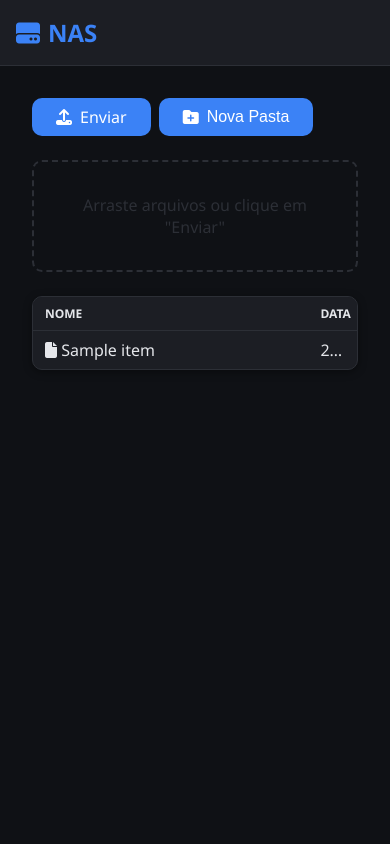
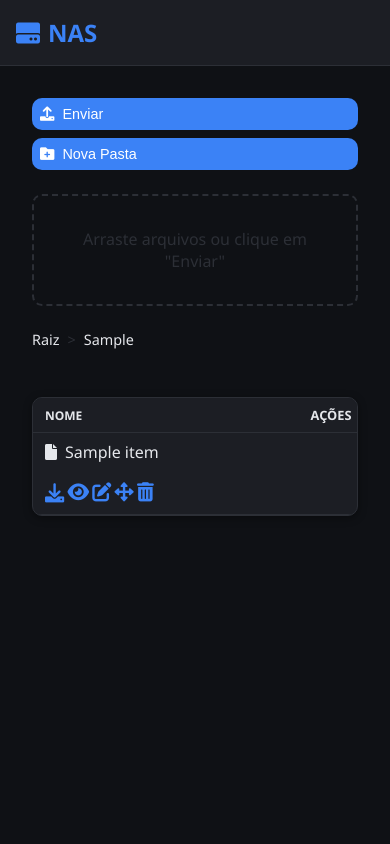
Before and after one commit to LucasFelip/py-nas, a Flask app: template templates/index.html in a window 390 px wide. Run offline with Flask 3, Linux system fonts and the light colour scheme; the template is opened without the code that fills it: most values are stand-ins (such as "Sample title", 1, 10 or a date in 2020).

Commit message:
update commit

```diff
--- a/server.py
+++ b/server.py
@@ -1,4 +1,4 @@
-from flask import Flask, request, send_from_directory, render_template, redirect, url_for, abort
+from flask import Flask, request, send_from_directory, render_template, redirect, url_for, abort, jsonify
 from werkzeug.utils import secure_filename
 from datetime import datetime
 import os
@@ -117,5 +117,55 @@ def delete(file_path):
         abort(500, description=str(e))
     return redirect(request.referrer or '/')
 
+@app.route('/rename', methods=['POST'])
+def rename():
+    old_path = request.form.get('old_path')
+    new_name = secure_filename(request.form.get('new_name'))
+    if not old_path or not new_name:
+        abort(400, description='Dados inválidos.')
+
+    full_old = secure_path(old_path)
+    new_path = os.path.join(os.path.dirname(full_old), new_name)
+
+    try:
+        os.rename(full_old, new_path)
+    except Exception as e:
+        abort(500, description=str(e))
+    return ('', 204)
+
+@app.route('/move', methods=['POST'])
+def move():
+    src = request.form.get('src')
+    dst = request.form.get('dst')
+    if not src or not dst:
+        abort(400, description='Dados inválidos.')
+
+    full_src = secure_path(src)
+    full_dst = secure_path(dst)
+
+    if os.path.isdir(full_dst):
+        new_location = os.path.join(full_dst, os.path.basename(full_src))
+    else:
+        new_location = full_dst
+
+    try:
+        shutil.move(full_src, new_location)
+    except Exception as e:
+        abort(500, description=str(e))
+    return ('', 204)
+
+@app.route('/preview/<path:file_path>')
+def preview(file_path):
+    full_path = secure_path(file_path)
+    if not os.path.exists(full_path):
+        abort(404)
+
+    try:
+        with open(full_path, 'r', encoding='utf-8') as f:
+            content = f.read()
+        return jsonify({ 'name': os.path.basename(full_path), 'content': content })
+    except Exception:
+        return jsonify({ 'error': 'Não é possível visualizar este arquivo.' }), 400
+
 if __name__ == '__main__':
     app.run(host='0.0.0.0', port=8080, threaded=True)
--- a/static/css/style.css
+++ b/static/css/style.css
@@ -2,40 +2,26 @@
   Variables
 ====================================*/
 :root {
-    /* Colors */
   --bg: #0f1115;
   --tile: #1c1e24;
   --accent: #3b82f6;
   --highlight: #2c2f36;
   --text: #e5e7eb;
-
-    /* Spacing scale */
   --space-xxs: 0.25rem;
   --space-xs: 0.5rem;
   --space-sm: 0.75rem;
   --space-md: 1rem;
   --space-lg: 1.5rem;
   --space-xl: 2rem;
-
-    /* Border & radius */
-    --radius: 0.625rem; /* 10px */
+  --radius: 0.625rem;
   --border: 1px solid var(--highlight);
-
-    /* Table column proportions */
-    --col-size: 10%;
-    --col-date: 15%;
-    --col-actions: 5rem;
-
-    /* Transitions */
   --transition: 0.3s;
 }
 
 /*====================================
 Reset & Base
 ====================================*/
-  *,
-  *::before,
-  *::after {
+*, *::before, *::after {
   box-sizing: border-box;
   margin: 0;
   padding: 0;
@@ -70,7 +56,7 @@
 }
 
 /*====================================
-    Layout: Sidebar + Content
+Layout
 ====================================*/
 main {
   flex: 1;
@@ -84,6 +70,9 @@
   background: var(--tile);
   border-right: var(--border);
   overflow-y: auto;
+  display: flex;
+  flex-direction: column;
+  gap: var(--space-md);
 }
 
 .content {
@@ -98,27 +87,37 @@
 /*====================================
 Breadcrumb & Folder Tree
 ====================================*/
-  .breadcrumb {
+.breadcrumb, .breadcrumb-top {
   font-size: 0.9rem;
+  display: flex;
+  flex-wrap: wrap;
+  align-items: center;
+  gap: var(--space-xs);
   margin-bottom: var(--space-lg);
 }
 
-  .breadcrumb a {
-    color: var(--accent);
+.breadcrumb a, .breadcrumb-top a {
+  color: var(--text);
   text-decoration: none;
+  max-width: 100%;
+  overflow: hidden;
+  text-overflow: ellipsis;
+  white-space: nowrap;
 }
 
-  .breadcrumb span {
-    margin: 0 var(--space-xs);
+.breadcrumb span, .breadcrumb-top span {
   color: var(--highlight);
+}
+
+.breadcrumb-top {
+  display: none;
 }
 
 .folder-tree {
   list-style: none;
-  }
-
-  .folder-tree li + li {
-    margin-top: var(--space-xxs);
+  display: flex;
+  flex-direction: column;
+  gap: var(--space-xxs);
 }
 
 .folder-tree a {
@@ -130,6 +129,9 @@
   color: var(--text);
   text-decoration: none;
   transition: background var(--transition);
+  white-space: nowrap;
+  overflow: hidden;
+  text-overflow: ellipsis;
 }
 
 .folder-tree a:hover,
@@ -143,6 +145,7 @@
 .controls {
   display: flex;
   gap: var(--space-xs);
+  flex-wrap: wrap;
 }
 
 .btn {
@@ -180,7 +183,7 @@
 }
 
 /*====================================
-    Explorer-Style File Table
+File Table
 ====================================*/
 .file-list {
   background: var(--tile);
@@ -208,46 +211,49 @@
   color: var(--text);
   border-bottom: var(--border);
   white-space: nowrap;
+  text-align: left;
 }
 
-  .file-list thead th.name    { text-align: left;                 }
-  .file-list thead th.size    { text-align: right; width: var(--col-size);   }
-  .file-list thead th.date    { text-align: right; width: var(--col-date);   }
-  .file-list thead th.actions { text-align: right; width: var(--col-actions);}
+.file-list thead th.name    { width: 50%; }
+.file-list thead th.size    { width: 7%; text-align: left; }
+.file-list thead th.date    { width: 11%; text-align: left; }
+.file-list thead th.actions { width: 11%; text-align: left; }
 
-  /* Body rows */
 .file-list tbody tr {
   transition: background var(--transition);
   border-bottom: var(--border);
 }
 
-  .file-list tbody tr:last-of-type {
-    border-bottom: none;
-  }
-
 .file-list tbody tr:hover {
-    background: var(--hover-bg);
+  background: var(--highlight);
 }
 
 .file-list tbody td {
   padding: var(--space-xs) var(--space-sm);
-    vertical-align: middle;
-    white-space: nowrap;
   overflow: hidden;
   text-overflow: ellipsis;
   color: var(--text);
+  white-space: nowrap;
+  min-width: 0;
 }
 
 .file-list tbody td.name {
   display: flex;
   align-items: center;
   gap: var(--space-xs);
+  overflow: hidden;
+  text-overflow: ellipsis;
+  white-space: nowrap;
+  min-width: 0;
 }
 
 .file-list tbody td.name a {
   color: var(--text);
   text-decoration: none;
-    flex-shrink: 1;
+  overflow: hidden;
+  text-overflow: ellipsis;
+  white-space: nowrap;
+  min-width: 0;
 }
 
 .file-list tbody td.name a:hover {
@@ -255,20 +261,24 @@
 }
 
 .file-list tbody td.size,
-  .file-list tbody td.date {
-    text-align: right;
-    font-feature-settings: 'tnum';
+.file-list tbody td.date,
+.file-list tbody td.actions {
+  text-align: left;
 }
 
-  /* Actions column */
 .file-list tbody td.actions {
   display: flex;
   align-items: center;
-    justify-content: flex-end;
-    gap: var(--space-xxs);
+  justify-content: flex-start;
+  gap: var(--space-xs);
+  flex-wrap: nowrap;
+  min-width: 0;
 }
 
 .file-list tbody td.actions .deleteBtn,
+.file-list tbody td.actions .renameBtn,
+.file-list tbody td.actions .moveBtn,
+.file-list tbody td.actions .previewBtn,
 .file-list tbody td.actions a {
   padding: 0;
   font-size: 1.2rem;
@@ -280,17 +290,15 @@
 }
 
 .file-list tbody td.actions .deleteBtn:hover,
+.file-list tbody td.actions .renameBtn:hover,
+.file-list tbody td.actions .moveBtn:hover,
+.file-list tbody td.actions .previewBtn:hover,
 .file-list tbody td.actions a:hover {
   color: #60a5fa;
 }
 
-  /* Global link reset in table */
-  .file-list a {
-    text-decoration: none;
-  }
-
 /*====================================
-    Loading Overlay
+Overlay
 ====================================*/
 #loadingOverlay {
   position: fixed;
@@ -318,18 +326,40 @@
 }
 
 /*====================================
-    Responsiveness
+Responsividade
 ====================================*/
 @media (max-width: 768px) {
   .sidebar { display: none; }
-    main     { flex-direction: column; }
+  main { flex-direction: column; }
+  .controls { flex-direction: column; align-items: stretch; }
+  .file-list thead th.date,
+  .file-list tbody td.date {
+    display: none;
+  }
+  .breadcrumb-top {
+    display: flex !important;
+  }
+  .breadcrumb {
+    display: none;
+  }
 }
 
 @media (max-width: 576px) {
   .file-list thead th.size,
   .file-list tbody td.size,
+  .file-list thead th.date,
+  .file-list tbody td.date {
+    display: none;
+  }
   .file-list thead th.actions,
   .file-list tbody td.actions {
-      display: none;
+    font-size: 0.8rem;
+  }
+  .file-list tbody td.actions {
+    gap: 0.2rem;
+  }
+  .btn {
+    font-size: 0.9rem;
+    padding: var(--space-xs);
   }
 }
--- a/templates/index.html
+++ b/templates/index.html
@@ -3,53 +3,62 @@
 <head>
   <meta charset="UTF-8">
   <meta name="viewport" content="width=device-width, initial-scale=1.0">
-  <title>Servidor NAS</title>
-  <link rel="icon" href="{{ url_for('static', filename='favicon.ico') }}">
-  <link rel="stylesheet" href="https://cdnjs.cloudflare.com/ajax/libs/font-awesome/6.5.0/css/all.min.css">
-  <link rel="stylesheet" href="{{ url_for('static', filename='css/style.css') }}">
+  <title>NAS</title>
+  <link rel="stylesheet" href="/static/css/style.css">
+  <script defer src="/static/js/main.js"></script>
+  <link rel="stylesheet" href="https://cdnjs.cloudflare.com/ajax/libs/font-awesome/6.0.0/css/all.min.css">
 </head>
 <body>
-<div id="loadingOverlay" class="hidden">
-  <div class="spinner"></div>
-  <p>Carregando...</p>
-</div>
-
   <header>
     <h1><i class="fas fa-hdd"></i> NAS</h1>
   </header>
 
   <main>
     <aside class="sidebar">
-    <nav aria-label="Navegação entre pastas">
       <div class="breadcrumb">
         <a href="{{ url_for('index') }}">Raiz</a>
-        {% if current_path %}
-          {% for seg in current_path.split('/') %}
-            <span>/</span>
-            <a href="{{ url_for('index', req_path=current_path.split('/')[:loop.index]|join('/')) }}">{{ seg }}</a>
+        {% for part in current_path.split('/') if part %}
+          <span>&gt;</span>
+          <a href="{{ url_for('index', req_path='/'.join(current_path.split('/')[:loop.index])) }}">
+            {{ part }}
+          </a>
         {% endfor %}
-        {% endif %}
       </div>
       <ul class="folder-tree">
-        {% for f in folders %}
+        {% if current_path %}
+          <li><a href="{{ url_for('index') }}">Raiz</a></li>
+        {% endif %}
+        {% for folder in folders %}
           <li>
-          <a href="{{ url_for('index', req_path=f.path) }}" class="{% if f.path==current_path %}active{% endif %}">
-            <i class="fas fa-folder"></i> {{ f.name }}
+            <a href="{{ url_for('index', req_path=folder.path) }}">
+              <i class="fas fa-folder"></i> {{ folder.name }}
             </a>
           </li>
         {% endfor %}
       </ul>
-    </nav>
     </aside>
 
     <section class="content">
+      <input type="file" id="fileInput" multiple style="display:none">
+
       <div class="controls">
-      <label class="btn" for="fileInput" aria-label="Enviar arquivos"><i class="fas fa-upload"></i> Enviar</label>
-      <button class="btn" id="newFolderBtn" aria-label="Criar nova pasta"><i class="fas fa-folder-plus"></i> Nova Pasta</button>
+        <button class="btn" onclick="fileInput.click()"><i class="fas fa-upload"></i> Enviar</button>
+        <button class="btn" id="newFolderBtn"><i class="fas fa-folder-plus"></i> Nova Pasta</button>
       </div>
 
-    <div id="uploadArea">Arraste arquivos ou clique em "Enviar"</div>
-    <input type="file" id="fileInput" name="file" multiple hidden>
+      <form id="uploadArea">
+        <p>Arraste arquivos ou clique em "Enviar"</p>
+      </form>
+
+      <div class="breadcrumb-top">
+        <a href="{{ url_for('index') }}">Raiz</a>
+        {% for part in current_path.split('/') if part %}
+          <span>&gt;</span>
+          <a href="{{ url_for('index', req_path='/'.join(current_path.split('/')[:loop.index])) }}">
+            {{ part }}
+          </a>
+        {% endfor %}
+      </div>
 
       <div class="file-list">
         <table>
@@ -63,27 +72,28 @@
           </thead>
           <tbody>
             {% for item in items %}
-          <tr>
+              <tr data-path="{{ (current_path~'/'~item.name)|trim('/') }}">
                 <td class="name">
-              <div class="label">
                   {% if item.is_dir %}
-                  <i class="fas fa-folder"></i>
-                  <a href="{{ url_for('index', req_path=(current_path~'/'~item.name)|trim('/')) }}">{{ item.name }}</a>
+                    <a href="{{ url_for('index', req_path=(current_path~'/'~item.name)|trim('/')) }}">
+                      <i class="fas fa-folder"></i> {{ item.name }}
+                    </a>
                   {% else %}
-                  <i class="fas fa-file"></i>
-                  <a href="{{ url_for('download', file_path=(current_path~'/'~item.name)|trim('/')).replace('/download/', '/files/') }}">{{ item.name }}</a>
+                    <i class="fas fa-file"></i> {{ item.name }}
                   {% endif %}
-              </div>
                 </td>
-            <td class="size">{{ (item.size/1024/1024) | round(2) }} MB</td>
+                <td class="size">{{ item.size }} bytes</td>
                 <td class="date">{{ item.mtime.strftime('%d/%m/%Y %H:%M') }}</td>
                 <td class="actions">
-              {% if item.is_dir %}
-                <button class="deleteBtn" data-path="{{ (current_path~'/'~item.name)|trim('/') }}" title="Excluir pasta"><i class="fas fa-trash-alt"></i></button>
-              {% else %}
-                <a href="{{ url_for('download', file_path=(current_path~'/'~item.name)|trim('/')).replace('/download/', '/files/') }}" title="Baixar"><i class="fas fa-download"></i></a>
-                <button class="deleteBtn" data-path="{{ (current_path~'/'~item.name)|trim('/') }}" title="Excluir arquivo"><i class="fas fa-trash-alt"></i></button>
+                  {% if not item.is_dir %}
+                    <a href="{{ url_for('download', file_path=(current_path~'/'~item.name)|trim('/')).replace('/download/', '/files/') }}" title="Baixar">
+                      <i class="fas fa-download"></i>
+                    </a>
+                    <button class="previewBtn" title="Visualizar"><i class="fas fa-eye"></i></button>
                   {% endif %}
+                  <button class="renameBtn" title="Renomear"><i class="fas fa-edit"></i></button>
+                  <button class="moveBtn" title="Mover"><i class="fas fa-arrows-alt"></i></button>
+                  <button class="deleteBtn" title="Excluir"><i class="fas fa-trash-alt"></i></button>
                 </td>
               </tr>
             {% endfor %}
@@ -93,6 +103,9 @@
     </section>
   </main>
 
-<script src="{{ url_for('static', filename='js/main.js') }}"></script>
+  <div id="loadingOverlay">
+    <div class="spinner"></div>
+    <p>Processando...</p>
+  </div>
 </body>
 </html>
```
Also changed, not shown: static/js/main.js (+66 -1 lines). Lines whose indentation alone changed are shown as unchanged.
